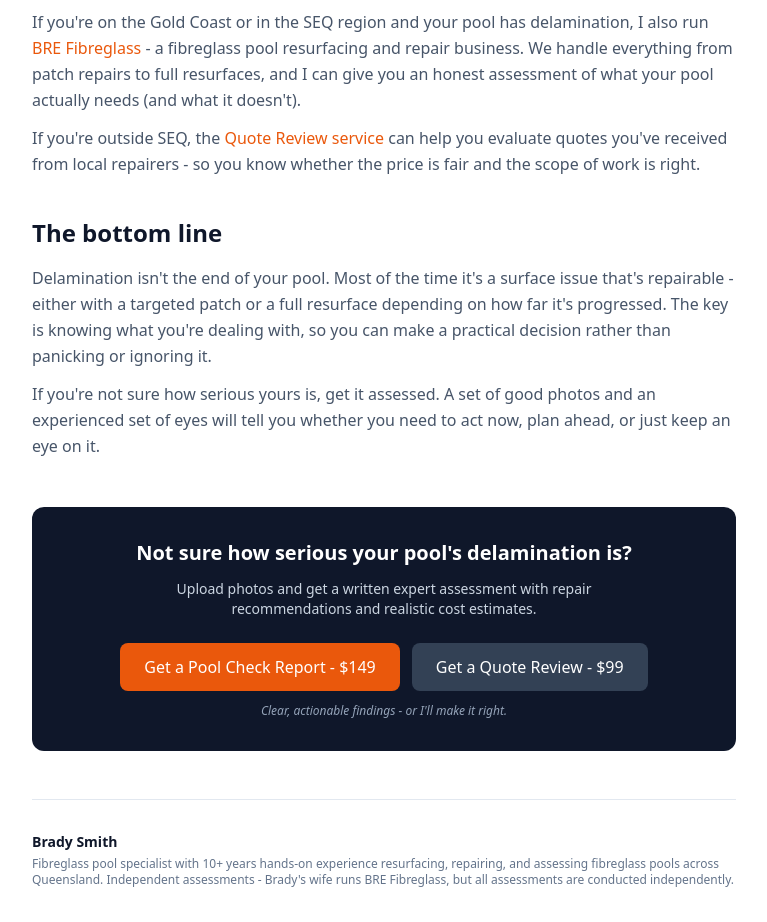
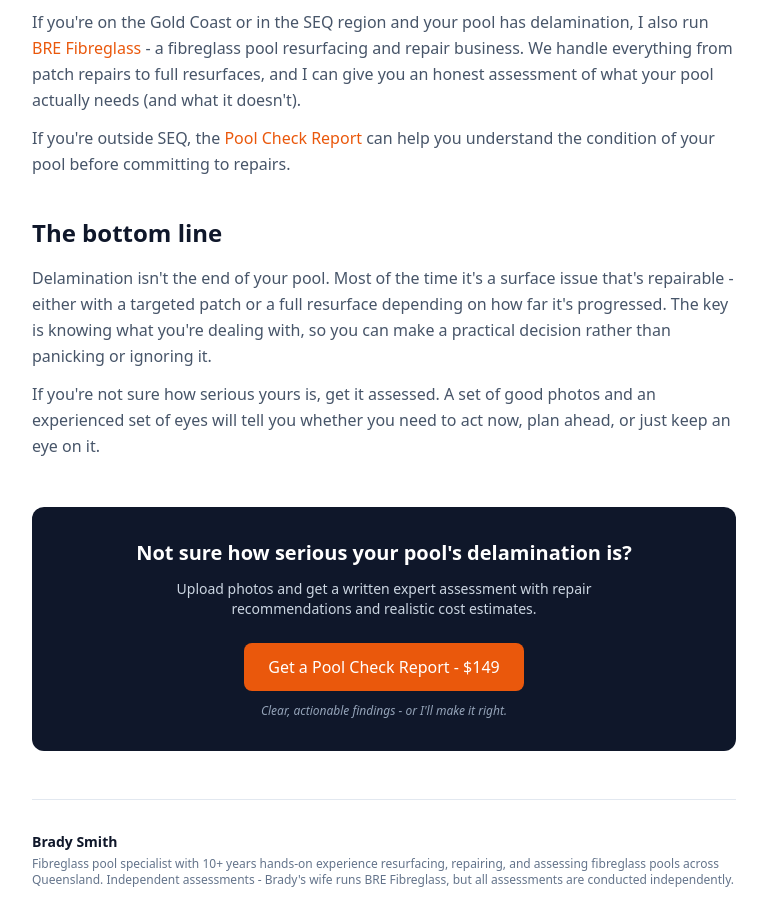
Before and after one commit to fibreglasspoolcheck/fibreglass-pool-check, a Next.js app: page /blog/fibreglass-pool-delamination in a window 1280 px wide. Shown: the part 5080-6002 px from the top of the page, without its empty margins (256-1023 px from the left). Built offline with nearby package versions, Linux system fonts and the light colour scheme.

Commit message:
refactor: remove Quote Review references from blog posts
Co-Authored-By: Claude Opus 4.6 (1M context) <noreply@anthropic.com>

```diff
--- a/app/blog/fibreglass-pool-delamination/page.jsx
+++ b/app/blog/fibreglass-pool-delamination/page.jsx
@@ -230,7 +230,7 @@ export default function FibreglassPoolDelamination() {
             If you're on the Gold Coast or in the SEQ region and your pool has delamination, I also run <a href="https://brefibreglass.com.au" className="text-orange-600 hover:underline font-medium" target="_blank" rel="noopener noreferrer">BRE Fibreglass</a>  -  a fibreglass pool resurfacing and repair business. We handle everything from patch repairs to full resurfaces, and I can give you an honest assessment of what your pool actually needs (and what it doesn't).
           </p>
           <p className="text-slate-600 leading-relaxed mt-3">
-            If you're outside SEQ, the <Link href="/QuoteReview" className="text-orange-600 hover:underline font-medium">Quote Review service</Link> can help you evaluate quotes you've received from local repairers  -  so you know whether the price is fair and the scope of work is right.
+            If you're outside SEQ, the <Link href="/PoolCheckReport" className="text-orange-600 hover:underline font-medium">Pool Check Report</Link> can help you understand the condition of your pool before committing to repairs.
           </p>
 
           <h2 className="text-2xl font-bold text-slate-900 mt-10 mb-4">The bottom line</h2>
@@ -255,12 +255,6 @@ export default function FibreglassPoolDelamination() {
             >
               Get a Pool Check Report  -  $149
             </Link>
-            <Link
-              href="/QuoteReview"
-              className="inline-block bg-slate-700 hover:bg-slate-600 text-white px-6 py-3 rounded-lg font-medium transition-colors"
-            >
-              Get a Quote Review  -  $99
-            </Link>
           </div>
           <p className="text-slate-400 text-xs mt-3 italic">
             Clear, actionable findings  -  or I'll make it right.
--- a/app/blog/fibreglass-pool-osmotic-blistering/page.jsx
+++ b/app/blog/fibreglass-pool-osmotic-blistering/page.jsx
@@ -82,7 +82,7 @@ export default function FibreglassPoolOsmoticBlistering() {
           <div className="bg-orange-50 border border-orange-200 rounded-xl p-6 my-8">
             <p className="text-sm text-orange-800 font-medium mb-1">Got blisters on your pool?</p>
             <p className="text-sm text-orange-700">
-              Send me photos and I'll assess the severity in a <Link href="/PoolCheckReport/order" className="underline font-medium">Pool Check Report ($149)</Link>. If you've already got a resurfacing quote, get it reviewed for <Link href="/QuoteReview/order" className="underline font-medium">$79</Link>.
+              Send me photos and I'll assess the severity in a <Link href="/PoolCheckReport/order" className="underline font-medium">Pool Check Report ($149)</Link>.
             </p>
           </div>
 
@@ -196,13 +196,6 @@ export default function FibreglassPoolOsmoticBlistering() {
             If your pool has been resurfaced with a modern epoxy or vinyl ester barrier coat system, the risk of future osmotic blistering is significantly reduced. The barrier coat acts as a much more effective water barrier than the original gelcoat.
           </p>
 
-          <h2 className="text-2xl font-bold text-slate-900 mt-10 mb-4">Got a resurfacing quote? Get it reviewed.</h2>
-          <p className="text-slate-600 leading-relaxed">
-            If you've already been told your pool needs resurfacing and you have a quote, the <Link href="/QuoteReview/order" className="text-orange-600 hover:underline font-medium">Quote Review ($79)</Link> is worth doing before you sign. I'll check whether the recommended scope of work is appropriate, the materials are right, and the price is within the expected range.
-          </p>
-          <p className="text-slate-600 leading-relaxed mt-3">
-            I've seen quotes that underspec the surface system to win on price (which leads to the problem recurring within a few years), and I've seen quotes that include unnecessary work to inflate the total. An independent second opinion costs $79 and can save you thousands.
-          </p>
         </div>
 
         {/* CTA */}
@@ -217,12 +210,6 @@ export default function FibreglassPoolOsmoticBlistering() {
               className="inline-block bg-orange-600 hover:bg-orange-700 text-white px-6 py-3 rounded-lg font-medium transition-colors"
             >
               Get a Pool Check Report  -  $149
-            </Link>
-            <Link
-              href="/QuoteReview/order"
-              className="inline-block border border-white/30 hover:border-white/60 text-white px-6 py-3 rounded-lg font-medium transition-colors"
-            >
-              Get a Quote Review  -  $79
             </Link>
           </div>
           <p className="text-slate-400 text-xs mt-3 italic">
--- a/app/blog/fibreglass-pool-resurfacing-cost-australia/page.jsx
+++ b/app/blog/fibreglass-pool-resurfacing-cost-australia/page.jsx
@@ -242,7 +242,7 @@ export default function FibreglassPoolResurfacingCostAustralia() {
           <div className="bg-orange-50 border border-orange-200 rounded-xl p-6 my-8">
             <p className="text-sm text-orange-800 font-medium mb-1">Already have a quote and want a second opinion?</p>
             <p className="text-sm text-orange-700">
-              Use the <Link href="/QuoteReview" className="underline font-medium">Quote Review service</Link>  -  send me your quote and pool photos, and I'll tell you whether the scope, pricing, and approach look reasonable for your specific pool.
+              Use the <Link href="/PoolCheckReport" className="underline font-medium">Pool Check Report</Link>  -  send me your pool photos and I'll assess the condition and recommend what work is actually needed.
             </p>
           </div>
 
@@ -259,7 +259,7 @@ export default function FibreglassPoolResurfacingCostAustralia() {
             If your pool surface is showing its age and you want to understand what you're dealing with before talking to contractors, the <Link href="/PoolCheckReport/order" className="text-orange-600 hover:underline font-medium">Pool Check Report ($149)</Link> gives you a written assessment of your pool's condition, likely repair needs, and what you should expect to pay  -  based on photos you send me.
           </p>
           <p className="text-slate-600 leading-relaxed mt-3">
-            If you've already got a quote and want to know whether it's fair, the <Link href="/QuoteReview" className="text-orange-600 hover:underline font-medium">Quote Review</Link> is designed exactly for that.
+            If you want to understand what your pool actually needs before committing to repairs, the <Link href="/PoolCheckReport" className="text-orange-600 hover:underline font-medium">Pool Check Report</Link> gives you an independent assessment.
           </p>
           <p className="text-slate-600 leading-relaxed mt-3">
             And if you just want to learn more about the warning signs of pool surface failure, grab the free <Link href="/RedFlagsGuide" className="text-orange-600 hover:underline font-medium">Red Flags Guide</Link>  -  it covers the most common problems I see and what they typically mean.
@@ -278,12 +278,6 @@ export default function FibreglassPoolResurfacingCostAustralia() {
               className="inline-block bg-orange-600 hover:bg-orange-700 text-white px-6 py-3 rounded-lg font-medium transition-colors"
             >
               Get a Pool Check Report  -  $149
-            </Link>
-            <Link
-              href="/QuoteReview"
-              className="inline-block bg-slate-700 hover:bg-slate-600 text-white px-6 py-3 rounded-lg font-medium transition-colors"
-            >
-              Get a Quote Review
             </Link>
           </div>
           <p className="text-slate-400 text-xs mt-3 italic">
```
